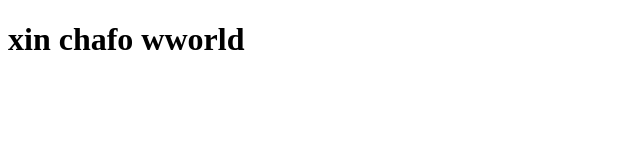
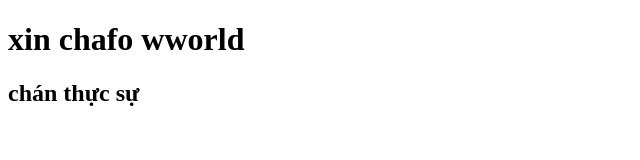
Before and after one commit to vquang31/test_github_2, a plain HTML site: page index.html in a window 1280 px wide. Shown: the whole page, without its empty margins (0-640 px from the left). Drawn offline with Linux system fonts and the light colour scheme.

Commit message:
sửa lần 2

```diff
--- a/index.html
+++ b/index.html
@@ -7,5 +7,6 @@
   </head>
   <body>
     <h1>xin chafo wworld</h1>
+    <h2>chán thực sự</h2>
   </body>
 </html>
```
